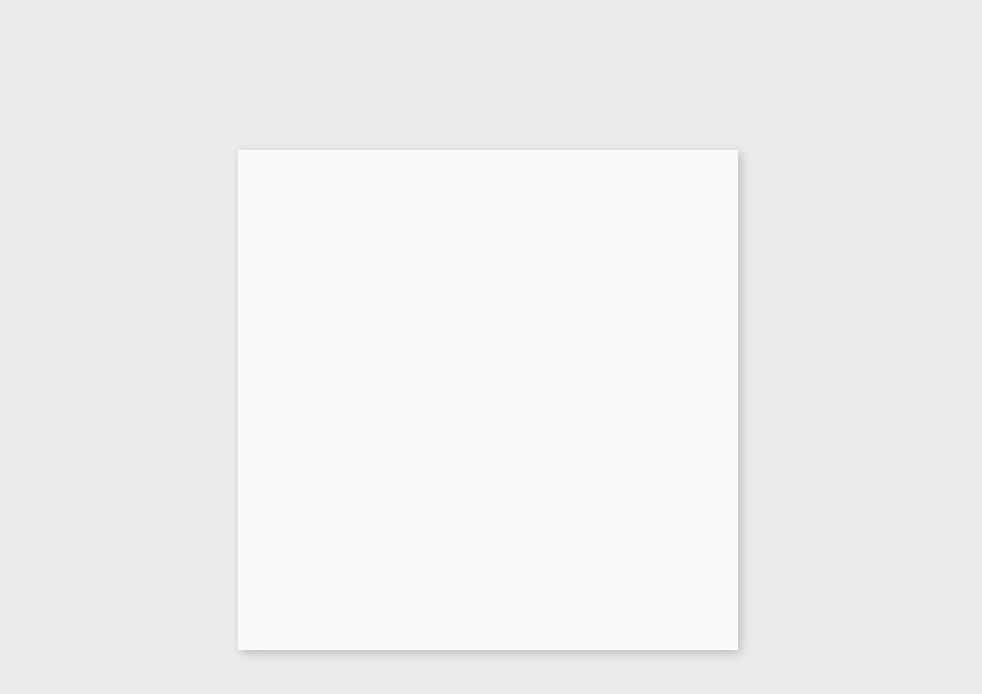
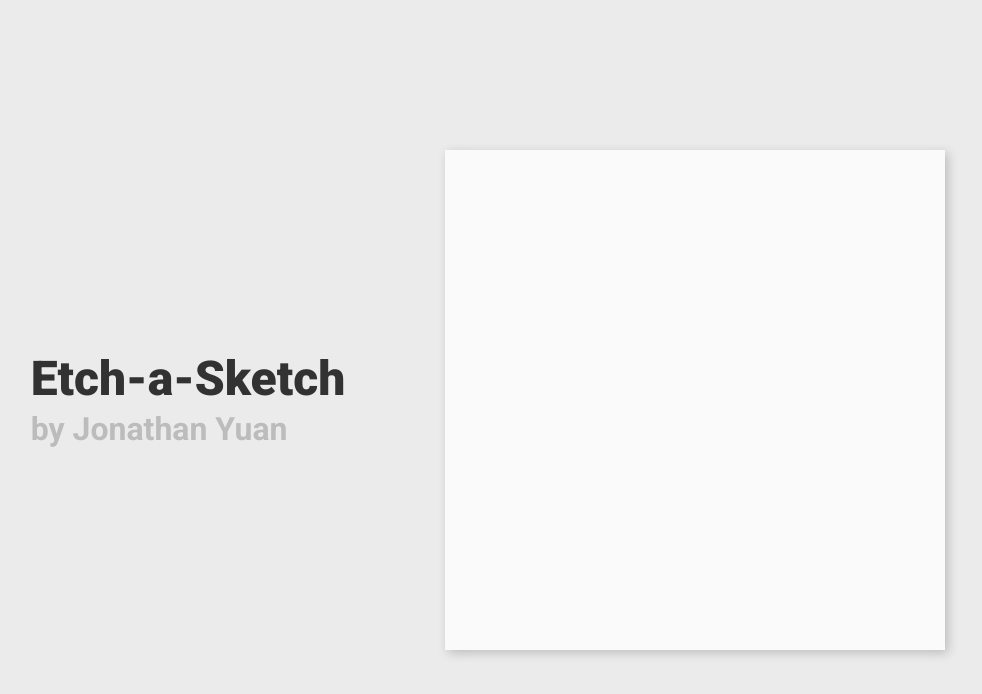
Before and after one commit to JonathanYuan23/Etch-a-sketch, a plain HTML site: page index.html in a window 1280 px wide. Shown: the whole page, without its empty margins (152-1134 px from the left). Drawn offline with Linux system fonts and the light colour scheme.

Commit message:
wrapped content in flexbox and added header plus subheader

```diff
--- a/index.html
+++ b/index.html
@@ -10,8 +10,12 @@
         <link rel="stylesheet" href="styles/styles.css" />
     </head>
     <body>
-        <div id="sketch-pad">
-
+        <div id="main-content">
+            <div id="options">
+                <h1>Etch-a-Sketch</h1>
+                <h2>by Jonathan Yuan</h2>
+            </div>
+            <div id="sketch-pad"></div>
         </div>
         <script src="scripts/etch-a-sketch.js"></script>
     </body>
--- a/scripts/etch-a-sketch.js
+++ b/scripts/etch-a-sketch.js
@@ -1,4 +1,3 @@
-
 const sketchPad = document.querySelector('#sketch-pad');
 let mouseDown = 0;
 
@@ -13,7 +12,7 @@ function initialize(width) {
                 mouseDown = !mouseDown;
             });
             item.addEventListener('mouseover', () => {
-                if(mouseDown) item.style.backgroundColor = 'rgb(50, 50, 50)';
+                if (mouseDown) item.style.backgroundColor = 'rgb(50, 50, 50)';
             });
             sketchPad.appendChild(item);
         }
--- a/styles/styles.css
+++ b/styles/styles.css
@@ -1,10 +1,38 @@
-@import url('https://fonts.googleapis.com/css2?family=Roboto:wght@100;400;700&display=swap');
+@import url('https://fonts.googleapis.com/css2?family=Roboto:wght@100;400;700;900&display=swap');
 
 /* global */
 
 html {
     background-color: rgb(235, 235, 235);
+    color: rgb(50, 50, 50);
     font-family: 'Roboto', sans-serif;
+}
+
+h1 {
+    font-size: 3rem;
+    font-weight: 900;
+}
+
+h2 {
+    color: rgba(0, 0, 0, 0.2);
+    font-size: 2rem;
+    font-weight: 700;
+}
+
+/* main content */
+
+#main-content {
+    margin-top: calc((100vh - 500px) / 2);
+    display: flex;
+    justify-content: center;
+    align-items: center;
+    gap: 100px;
+}
+
+/* options */
+
+#options > * {
+    margin: 10px 0;
 }
 
 /* sketch pad */
@@ -12,8 +40,6 @@ html {
 #sketch-pad {
     width: 500px;
     height: 500px;
-    margin: auto;
-    margin-top: 150px;
     box-shadow: 3px 3px 10px rgba(0, 0, 0, 0.2);
     background-color: rgb(250, 250, 250);
     display: grid;
```
